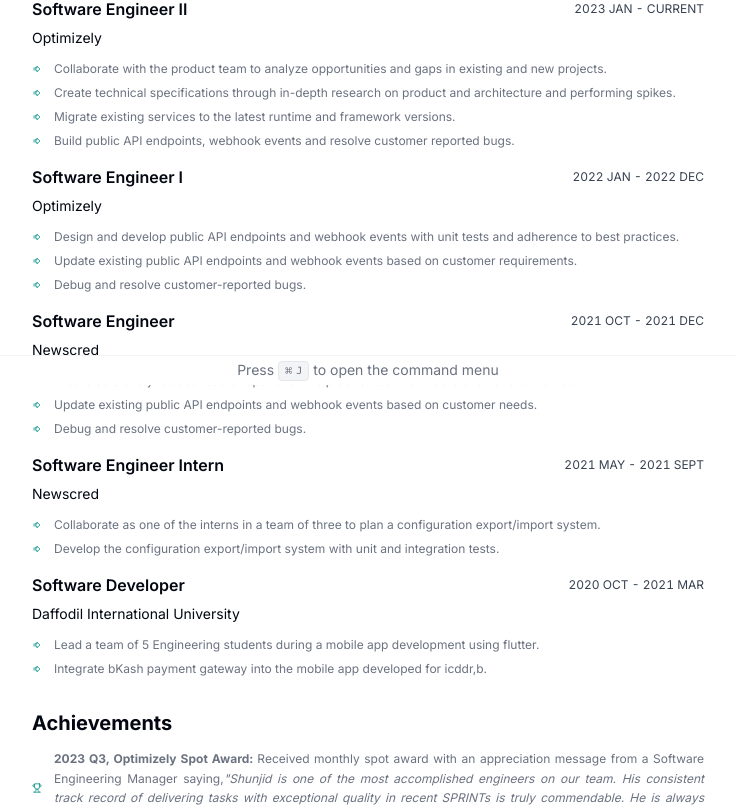
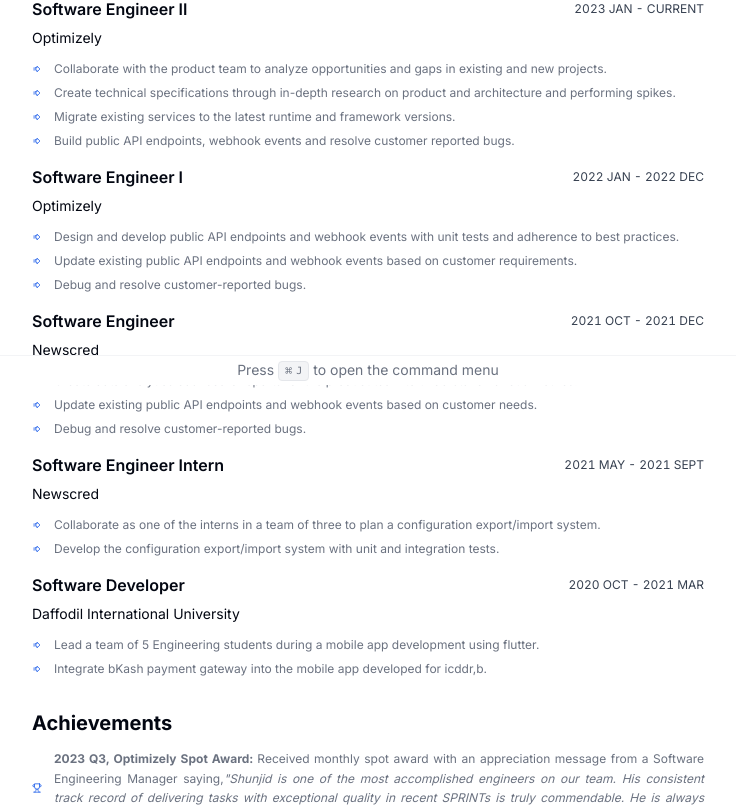
Before and after one commit to shunjid/shunjid.github.io, a Next.js app: page / in a window 1280 px wide. Shown: the part 415-1222 px from the top of the page, without its empty margins (272-1008 px from the left). Built offline with nearby package versions, Linux system fonts and the light colour scheme.

Commit message:
Update color to blue

```diff
--- a/src/app/achievements/index.tsx
+++ b/src/app/achievements/index.tsx
@@ -20,7 +20,7 @@ export default function Achievements(
             key={achievement.toString()}
             className="flex items-center space-x-3 text-xs rtl:space-x-reverse"
           >
-            <TrophyIcon className="h-2.5 w-2.5 flex-shrink-0 text-teal-600" />
+            <TrophyIcon className="h-2.5 w-2.5 flex-shrink-0 text-blue-600" />
             <div className="text-justify leading-relaxed">{achievement()}</div>
           </li>
         ))}
--- a/src/app/experience/index.tsx
+++ b/src/app/experience/index.tsx
@@ -43,7 +43,7 @@ export default function Experience(
                   key={contribution}
                   className="flex items-center space-x-3 text-xs rtl:space-x-reverse"
                 >
-                  <ArrowBigRightDashIcon className="h-2.5 w-2.5 flex-shrink-0 text-teal-600" />
+                  <ArrowBigRightDashIcon className="h-2.5 w-2.5 flex-shrink-0 text-blue-600" />
                   <span>{contribution}</span>
                 </li>
               ))}
```
